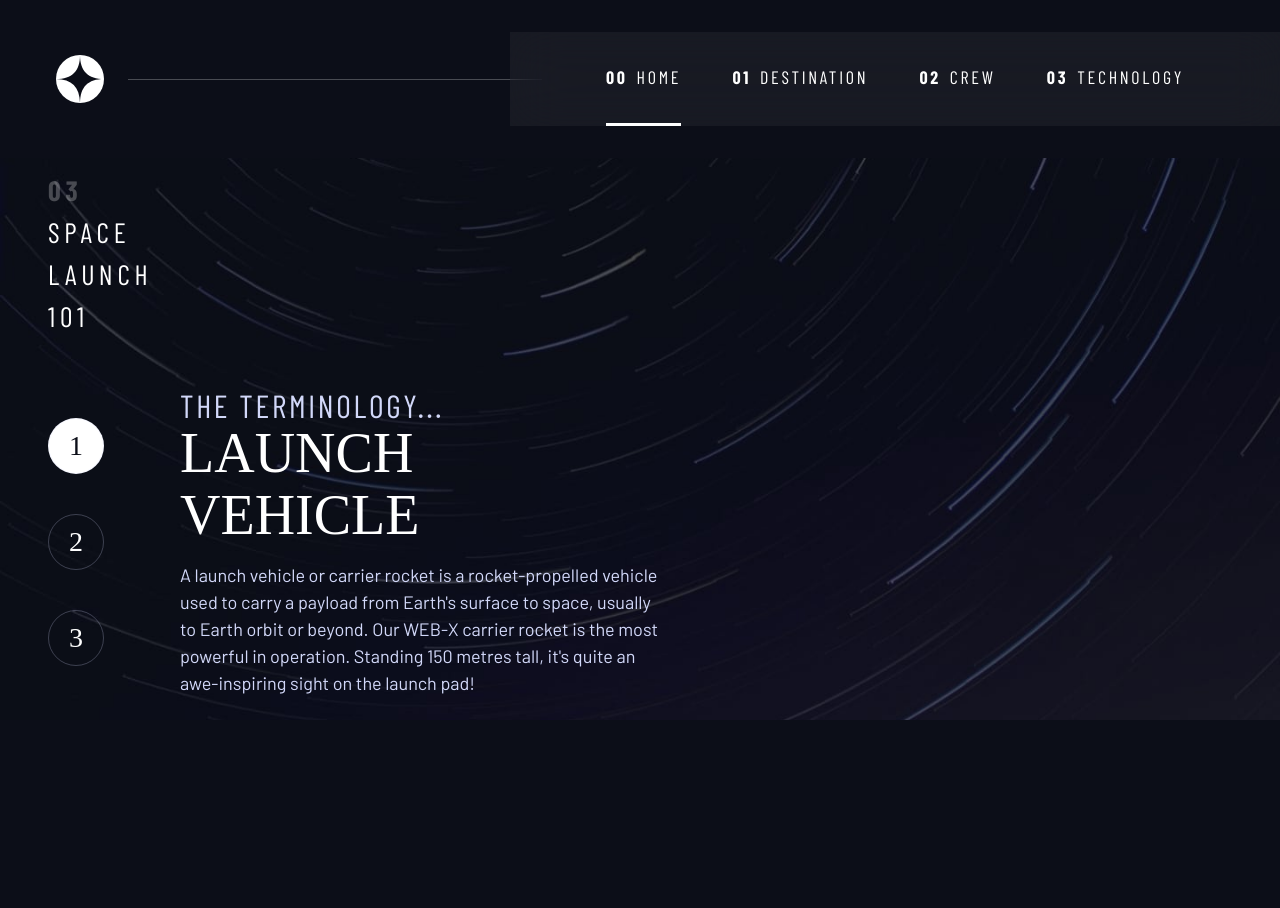
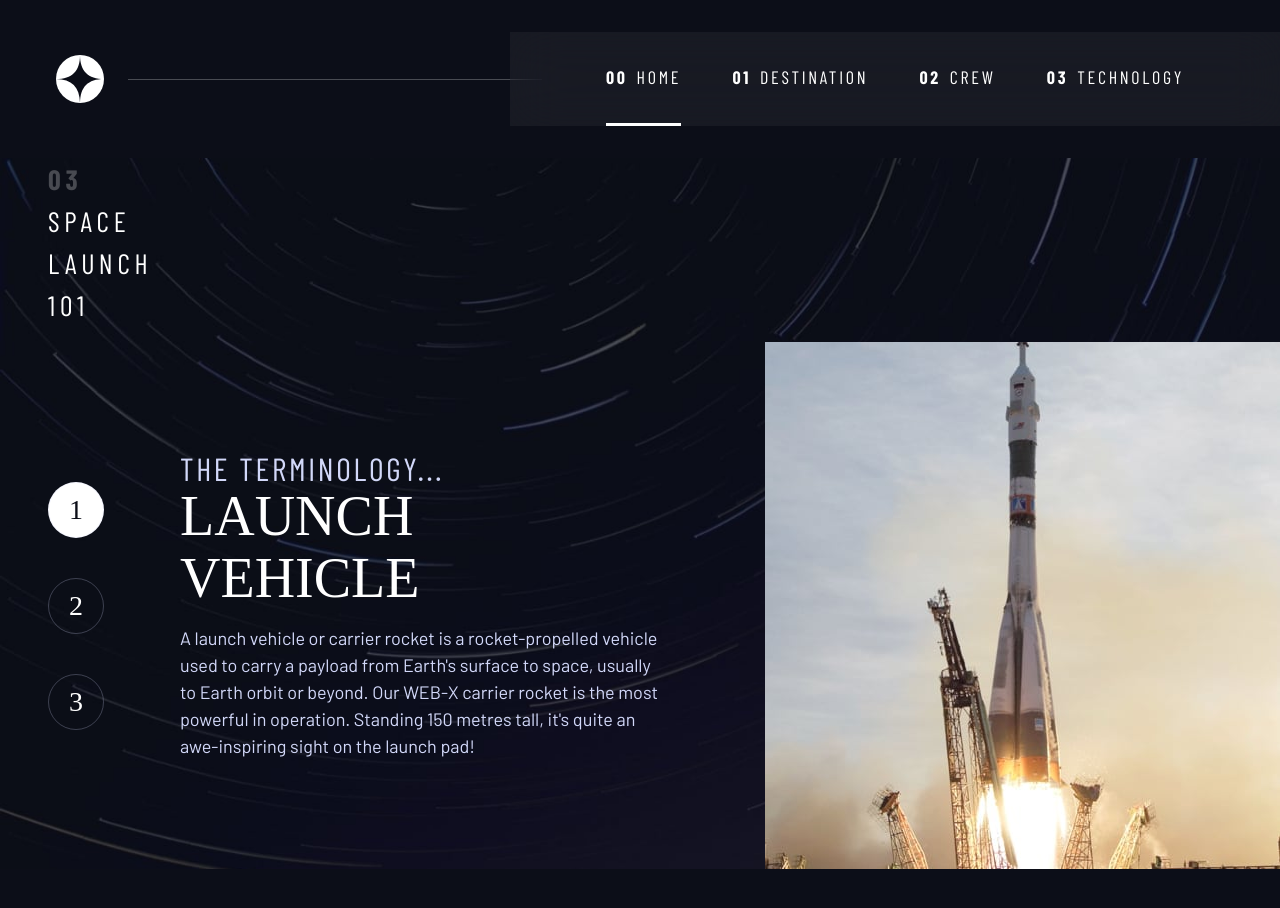
Before and after one commit to romancevy/space-travel, a React (Vite) app: page /technology in a window 1280 px wide. Shown: the top 908 px of the page. Before the commit the page ends 800 px from the top, so only its background shows below. Built offline with nearby package versions, Linux system fonts and the light colour scheme; a web font is replaced by a local one.

Commit message:
technology page clean up

```diff
--- a/src/pages/technology/Technology.tsx
+++ b/src/pages/technology/Technology.tsx
@@ -22,9 +22,9 @@ const TechnologyPage = () => {
         <span aria-hidden="true">03</span> Space launch 101
       </h1>
 
-      {/*Pictures*/}
-
+      {/* Pictures */}
       {technology.map((item, index) => {
+        return (
           isActive === index && (
             <picture id="vehicle-image" key={nanoid()}>
               <source
@@ -32,8 +32,9 @@ const TechnologyPage = () => {
                 srcSet={item?.images.portrait}
                 type="image/webp"
               />
-            <img src={item?.images.landscape} alt={item.name} />
+              <img src={item?.images.landscape} alt={item?.name} />
             </picture>
+          )
         );
       })}
 
@@ -47,76 +48,29 @@ const TechnologyPage = () => {
           >
             {index + 1}
           </button>
-          //   <button aria-selected="false">2</button>
-          //   <button aria-selected="false">3</button>
         ))}
       </div>
 
+      {/* Content */}
       {technology.map(
         (item, index) =>
           isActive === index && (
             <article
               key={nanoid()}
               className="technology-details flow container"
-              // id="moon-tab"
-              // tabIndex={0}
-              // role="tabpanel"
             >
               <header className="flow--space-small">
                 <p className="fs-600 uppercase ff-sans-cond text-accent letter-spacing-2">
                   The terminology...
                 </p>
                 <h2 className="fs-700 ff-serif text-white d-block uppercase">
-                  {item.name}
+                  {item?.name}
                 </h2>
               </header>
-              <p className="text-accent">{item.description}</p>
+              <p className="text-accent">{item?.description}</p>
             </article>
           )
       )}
-
-      {/* <article
-        hidden=""
-        className="technology-details flow"
-        id="mars-tab"
-        tabIndex={0}
-        role="tabpanel"
-      >
-        <header className="flow--space-small">
-          <p className="fs-700 uppercase ff-serif">The terminology...</p>
-          <h2 className="fs-800 ff-serif text-white d-block uppercase">
-            Spaceport
-          </h2>
-        </header>
-        <p className="text-accent">
-          A spaceport or cosmodrome is a site for launching (or receiving)
-          spacecraft, by analogy to the seaport for ships or airport for
-          aircraft. Based in the famous Cape Canaveral, our spaceport is ideally
-          situated to take advantage of the Earth’s rotation for launch.
-        </p>
-      </article>
-
-      <article
-        hidden={true}
-        className="technology-details flow"
-        id="europa-tab"
-        tabIndex={0}
-        role="tabpanel"
-      >
-        <header className="flow--space-small">
-          <p className="fs-700 uppercase ff-serif">The terminology...</p>
-          <h2 className="fs-800 ff-serif text-white d-block uppercase">
-            Space Capsule
-          </h2>
-        </header>
-        <p className="text-accent">
-          A space capsule is an often-crewed spacecraft that uses a blunt-body
-          reentry capsule to reenter the Earth's atmosphere without wings. Our
-          capsule is where you'll spend your time during the flight. It includes
-          a space gym, cinema, and plenty of other activities to keep you
-          entertained.
-        </p>
-      </article> */}
     </main>
   );
 };
```
Lines whose indentation alone changed are shown as unchanged.
